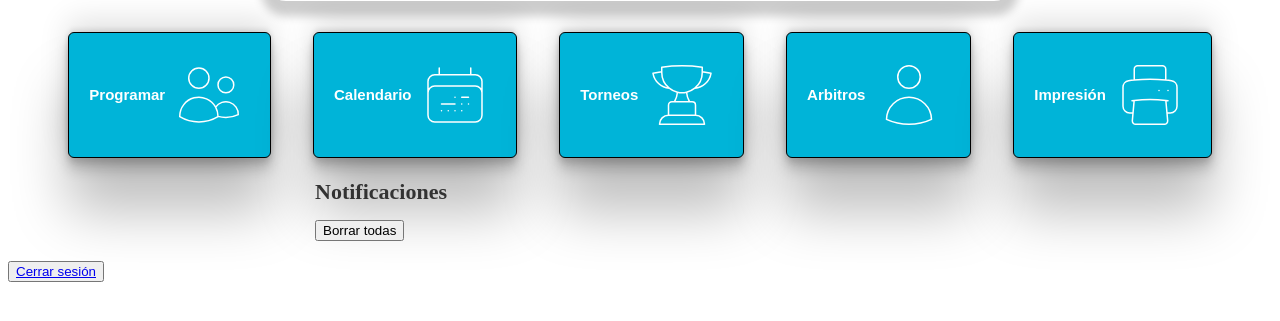
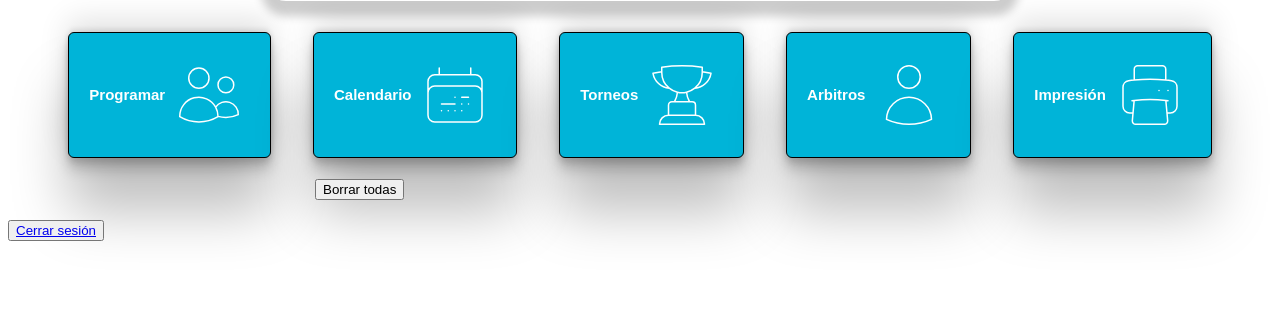
Before and after one commit to KikeGallardo/AAA-Web, a PHP site: page /dashboard.php in a window 1280 px wide. Shown: the part 237-558 px from the top of the page. Run offline with PHP 8.4, Linux system fonts and the light colour scheme; data that the repository does not hold is empty.

Commit message:
eliminación de notificaciones

```diff
--- a/dashboard.php
+++ b/dashboard.php
@@ -33,7 +33,7 @@
         <button class="boton"><a href="impresion.php">Impresión<svg xmlns="http://www.w3.org/2000/svg" fill="none" viewBox="0 0 24 24" stroke-width="1.5" stroke="currentColor" class="size-6"> <path stroke-linecap="round" stroke-linejoin="round" d="M6.72 13.829c-.24.03-.48.062-.72.096m.72-.096a42.415 42.415 0 0 1 10.56 0m-10.56 0L6.34 18m10.94-4.171c.24.03.48.062.72.096m-.72-.096L17.66 18m0 0 .229 2.523a1.125 1.125 0 0 1-1.12 1.227H7.231c-.662 0-1.18-.568-1.12-1.227L6.34 18m11.318 0h1.091A2.25 2.25 0 0 0 21 15.75V9.456c0-1.081-.768-2.015-1.837-2.175a48.055 48.055 0 0 0-1.913-.247M6.34 18H5.25A2.25 2.25 0 0 1 3 15.75V9.456c0-1.081.768-2.015 1.837-2.175a48.041 48.041 0 0 1 1.913-.247m10.5 0a48.536 48.536 0 0 0-10.5 0m10.5 0V3.375c0-.621-.504-1.125-1.125-1.125h-8.25c-.621 0-1.125.504-1.125 1.125v3.659M18 10.5h.008v.008H18V10.5Zm-3 0h.008v.008H15V10.5Z" /></svg></a></button>
     </div>
     <div class="notificaciones-lista">
-        <h2>Notificaciones</h2>
+        <!-- <h2>Notificaciones</h2>
         <ul>
             <?php
             $stmt = $conn->prepare("SELECT idNotificacion, titulo, mensaje FROM notificaciones");
@@ -52,7 +52,7 @@
             <?php endwhile;
             $stmt->close();
             ?>
-        </ul>
+        </ul> -->
         <button class="eliminar-todas-btn">Borrar todas</button>
     </div>
     <button class="logout"><a href="login.php">Cerrar sesión</a></button>
```
